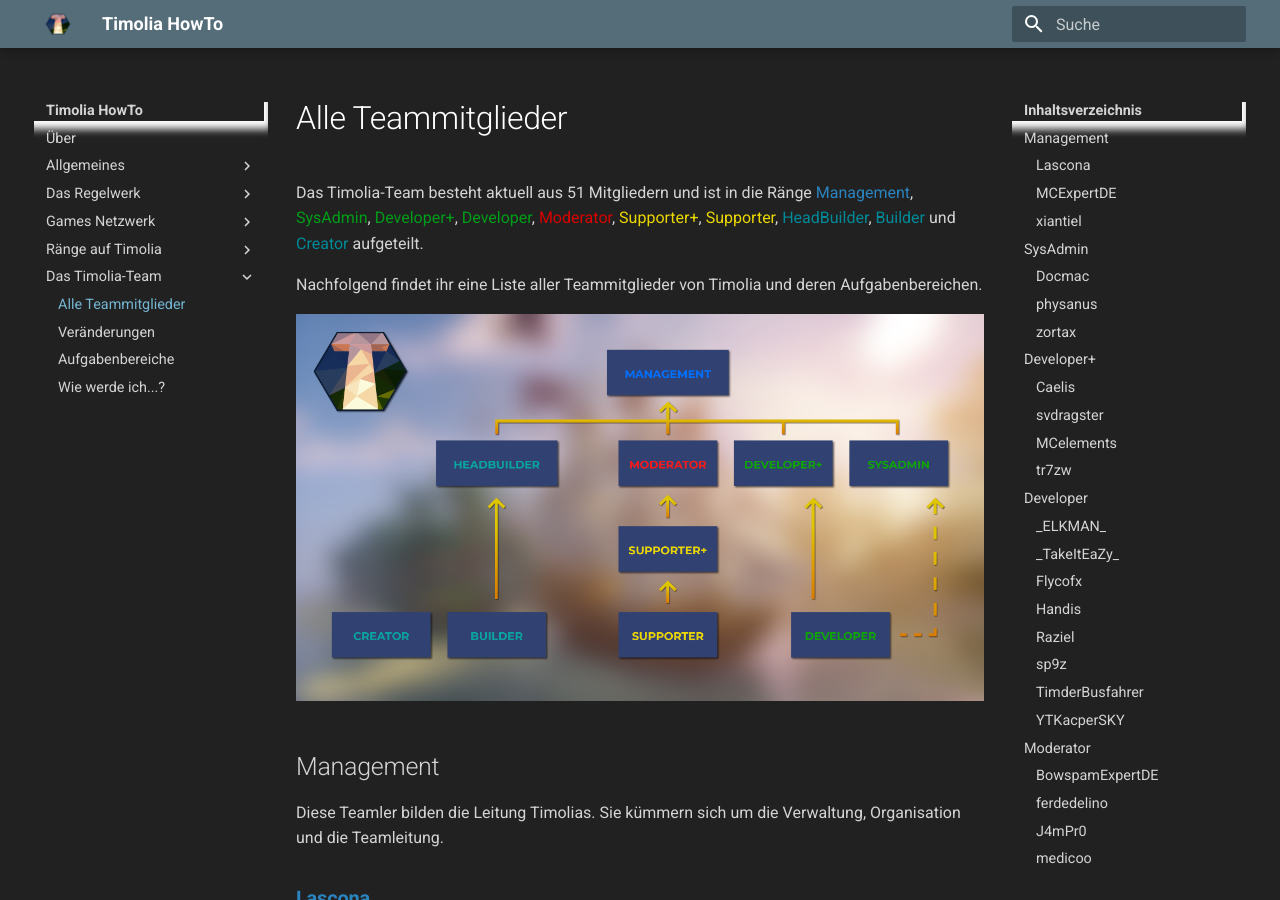
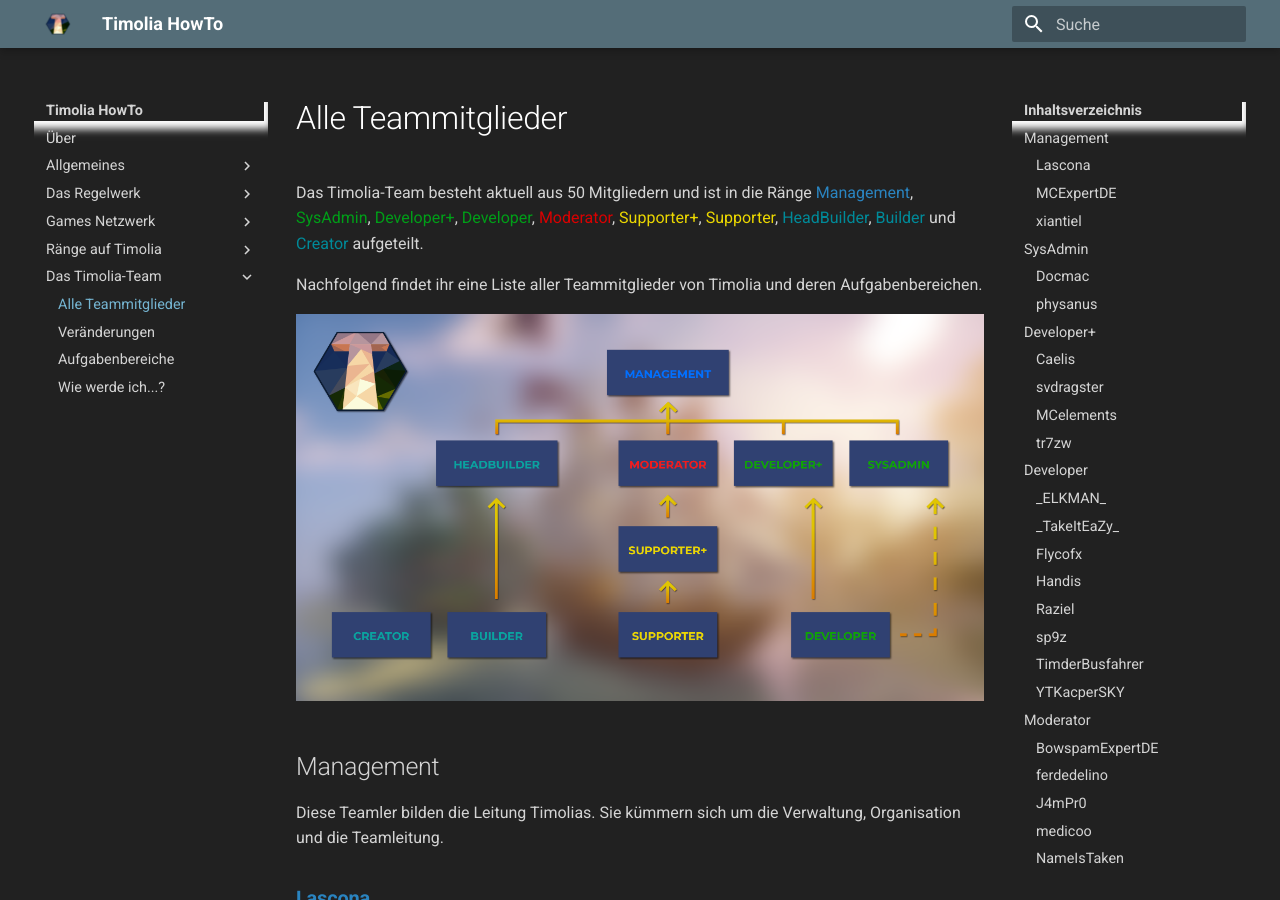
Before and after one commit to TimoliaDE/HowTo, an MkDocs documentation site: the page built from docs/team/members.md, in a window 1280 px wide and 900 px high. Built offline with MkDocs 1.6.1 and Material for MkDocs 9.7.7, drawn with Linux system fonts in a browser that asks for light colours; old or Windows-style settings are respelled for this version of MkDocs; some of the changed text lies outside the part shown.

Commit message:
zortax SysAdmin -> Native Expert

```diff
--- a/docs/team/members.md
+++ b/docs/team/members.md
@@ -1,4 +1,4 @@
-Das Timolia-Team besteht aktuell aus 51 Mitgliedern und ist in die Ränge
+Das Timolia-Team besteht aktuell aus 50 Mitgliedern und ist in die Ränge
 <span class='management'>Management</span>,
 <span class='sysadmin'>SysAdmin</span>,
 <span class='developer-plus'>Developer+</span>,
@@ -50,10 +50,6 @@ Sie führen Updates durch und sorgen für ein reibungsloses Spielerlebnis im All
 - <u>Rang (ingame):</u> SysAdmin
 - <u>Hauptverantwortlich:</u> Systemadministration, DevOps, Gewinnspielorganisation, Timolia HowTo
 - <u>Nebenverantwortlich:</u> Bauteam-Twitter, Broadcasts, Community-Discord, Supporterauswahl, TeamSpeak, Timolia Turnier Organisation, Twitter
-
-### <strong><span class='sysadmin'>zortax</span></strong>
-- <u>Rang (ingame):</u> SysAdmin
-- <u>Hauptverantwortlich:</u> Systemadministration, DevOps
 
 
 
```
Also changed, not shown: docs/team/changes.md (+1 -0 lines).
